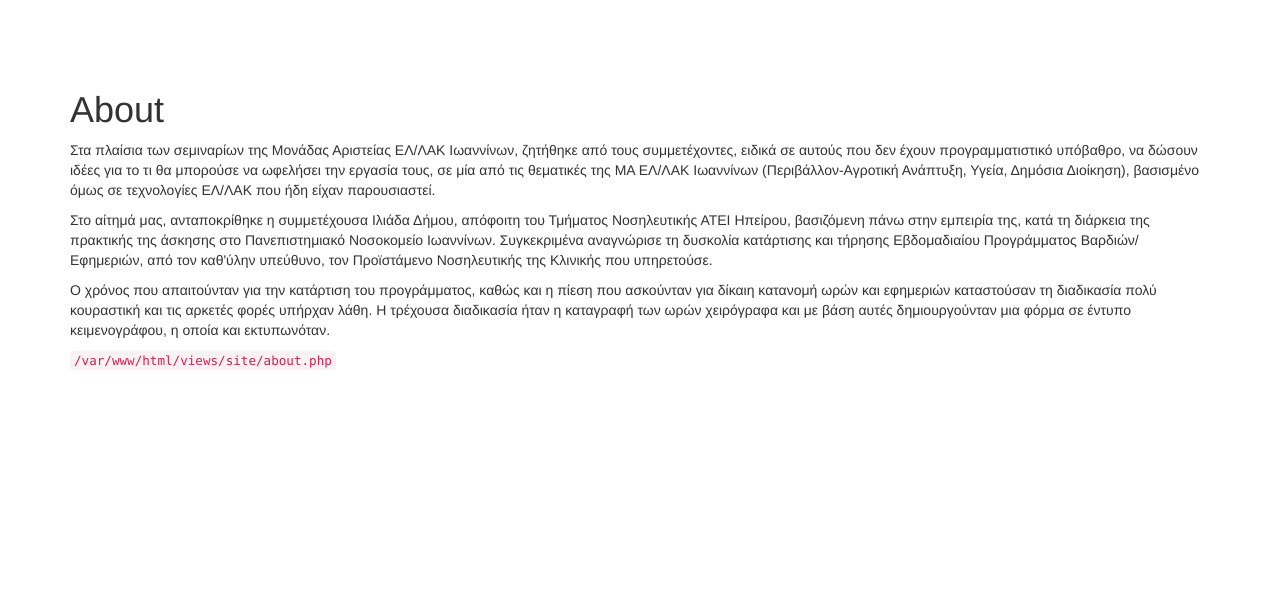
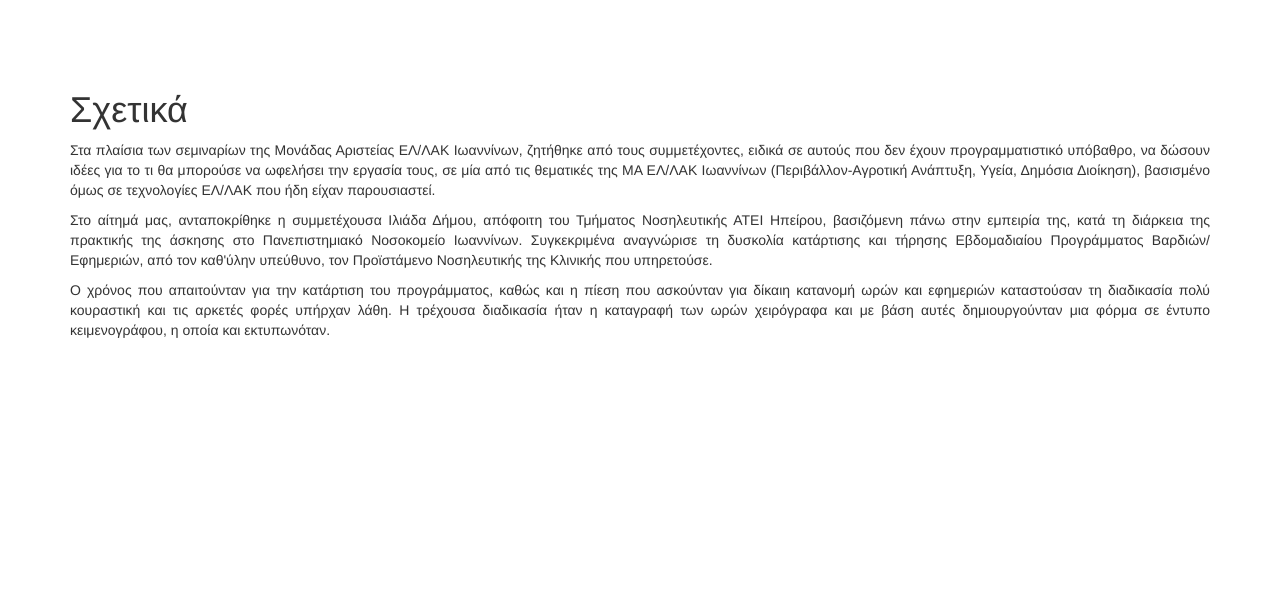
Before and after one commit to ellak-monades-aristeias/NursesShift, a Yii app: template basic/views/site/about.php in a window 1280 px wide. Shown: the top 610 px of the page. Run offline with PHP 8.4 and a stand-in for Yii, Linux system fonts and the light colour scheme; the template is opened without the code that fills it, so the values that code supplies are empty; some libraries are stand-ins or nearby versions.

Commit message:
About text
About text update

```diff
--- a/basic/views/site/about.php
+++ b/basic/views/site/about.php
@@ -4,15 +4,13 @@
 
 use yii\helpers\Html;
 
-$this->title = 'About';
+$this->title = 'Σχετικά';
 $this->params['breadcrumbs'][] = $this->title;
 ?>
 <div class="site-about">
     <h1><?= Html::encode($this->title) ?></h1>
 
-    <p>Στα πλαίσια των σεμιναρίων της Μονάδας Αριστείας ΕΛ/ΛΑΚ Ιωαννίνων, ζητήθηκε από τους συμμετέχοντες, ειδικά σε αυτούς που δεν έχουν προγραμματιστικό υπόβαθρο, να δώσουν ιδέες για το τι θα μπορούσε να ωφελήσει την εργασία τους, σε μία από τις θεματικές της ΜΑ ΕΛ/ΛΑΚ Ιωαννίνων (Περιβάλλον-Αγροτική Ανάπτυξη, Υγεία, Δημόσια Διοίκηση), βασισμένο όμως σε τεχνολογίες ΕΛ/ΛΑΚ που ήδη είχαν παρουσιαστεί.    </p>
-    <p>Στο αίτημά μας, ανταποκρίθηκε η συμμετέχουσα Ιλιάδα Δήμου, απόφοιτη του Τμήματος Νοσηλευτικής ΑΤΕΙ Ηπείρου, βασιζόμενη πάνω στην εμπειρία της, κατά τη διάρκεια της πρακτικής της άσκησης στο Πανεπιστημιακό Νοσοκομείο Ιωαννίνων. Συγκεκριμένα αναγνώρισε τη δυσκολία κατάρτισης και τήρησης Εβδομαδιαίου Προγράμματος Βαρδιών/Εφημεριών, από τον καθ'ύλην υπεύθυνο, τον Προϊστάμενο Νοσηλευτικής της Κλινικής που υπηρετούσε.</p>
-    <p>Ο χρόνος που απαιτούνταν για την κατάρτιση του προγράμματος, καθώς και η πίεση που ασκούνταν για δίκαιη κατανομή ωρών και εφημεριών καταστούσαν τη διαδικασία πολύ κουραστική και τις αρκετές φορές υπήρχαν λάθη. Η τρέχουσα διαδικασία ήταν η καταγραφή των ωρών χειρόγραφα και με βάση αυτές δημιουργούνταν μια φόρμα σε έντυπο κειμενογράφου, η οποία και εκτυπωνόταν.    </p>
-
-    <code><?= __FILE__ ?></code>
+    <p style="text-align: justify;">Στα πλαίσια των σεμιναρίων της Μονάδας Αριστείας ΕΛ/ΛΑΚ Ιωαννίνων, ζητήθηκε από τους συμμετέχοντες, ειδικά σε αυτούς που δεν έχουν προγραμματιστικό υπόβαθρο, να δώσουν ιδέες για το τι θα μπορούσε να ωφελήσει την εργασία τους, σε μία από τις θεματικές της ΜΑ ΕΛ/ΛΑΚ Ιωαννίνων (Περιβάλλον-Αγροτική Ανάπτυξη, Υγεία, Δημόσια Διοίκηση), βασισμένο όμως σε τεχνολογίες ΕΛ/ΛΑΚ που ήδη είχαν παρουσιαστεί.    </p>
+    <p style="text-align: justify;">Στο αίτημά μας, ανταποκρίθηκε η συμμετέχουσα Ιλιάδα Δήμου, απόφοιτη του Τμήματος Νοσηλευτικής ΑΤΕΙ Ηπείρου, βασιζόμενη πάνω στην εμπειρία της, κατά τη διάρκεια της πρακτικής της άσκησης στο Πανεπιστημιακό Νοσοκομείο Ιωαννίνων. Συγκεκριμένα αναγνώρισε τη δυσκολία κατάρτισης και τήρησης Εβδομαδιαίου Προγράμματος Βαρδιών/Εφημεριών, από τον καθ'ύλην υπεύθυνο, τον Προϊστάμενο Νοσηλευτικής της Κλινικής που υπηρετούσε.</p>
+    <p style="text-align: justify;">Ο χρόνος που απαιτούνταν για την κατάρτιση του προγράμματος, καθώς και η πίεση που ασκούνταν για δίκαιη κατανομή ωρών και εφημεριών καταστούσαν τη διαδικασία πολύ κουραστική και τις αρκετές φορές υπήρχαν λάθη. Η τρέχουσα διαδικασία ήταν η καταγραφή των ωρών χειρόγραφα και με βάση αυτές δημιουργούνταν μια φόρμα σε έντυπο κειμενογράφου, η οποία και εκτυπωνόταν.    </p>
 </div>
```
